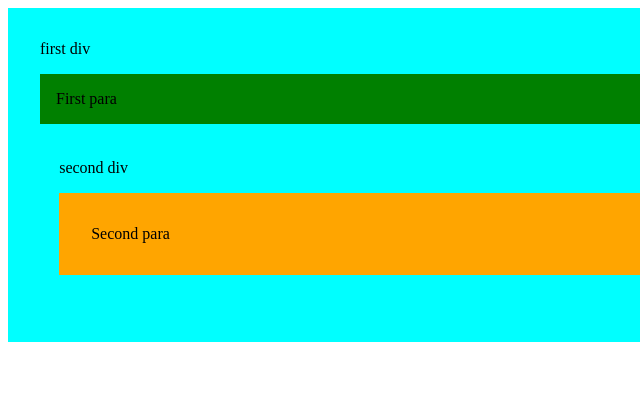
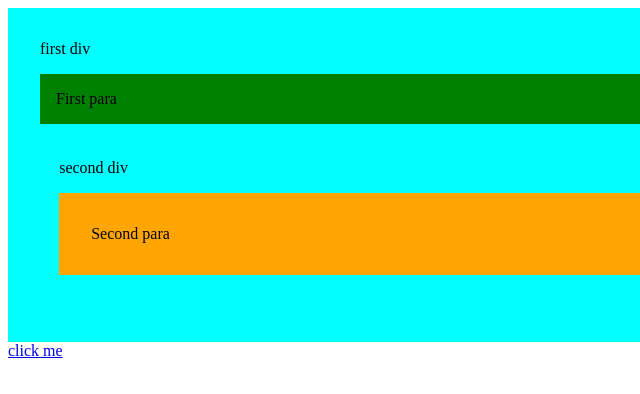
Before and after one commit to DINESHSUTHAR427/leran-js..., a plain HTML site: page index.html in a window 1280 px wide. Shown: the full height of the page, 0-640 px from the left. Drawn offline with Linux system fonts and the light colour scheme.

Commit message:
add same new text

```diff
--- a/index.html
+++ b/index.html
@@ -16,6 +16,7 @@
             <p id="spara" style="background-color: orange;padding: 2rem;">Second para</p>
         </div>
     </div>
+    <a id="fanchor" href="https://www.codehelp.in/">click me</a>
 
 
 
```
Also changed, not shown: leran.js (+26 -0 lines).
